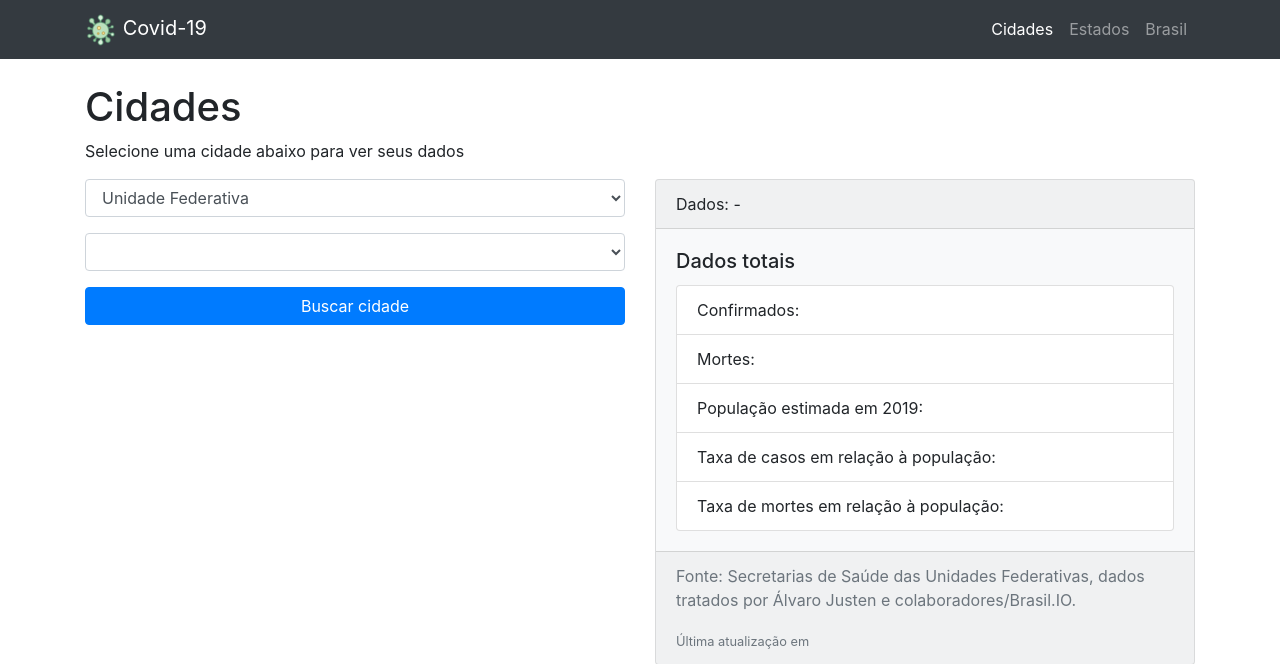
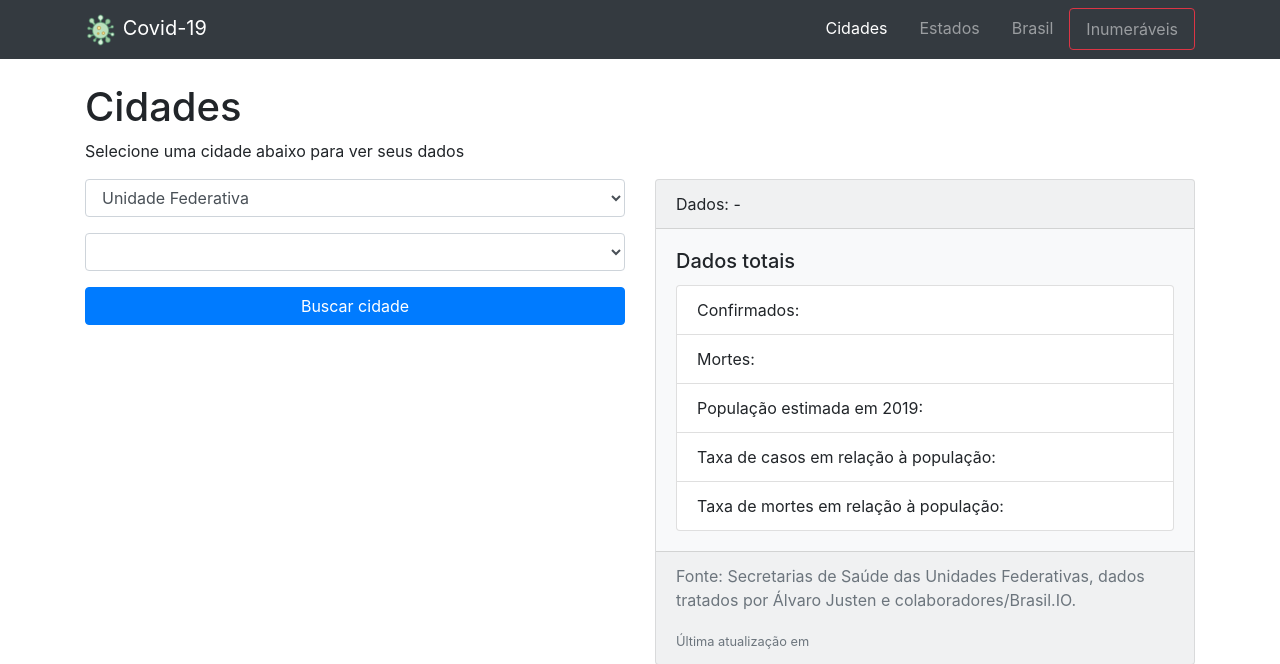
Before and after one commit to bastter-com/covid-site-graficos, a Django app: page /cidades/ in a window 1280 px wide. Shown: the top 664 px of the page. Run offline with Django 3.2, Linux system fonts and the light colour scheme; data comes from the database, SQL or seed files in the repository; lists and menus that the app fills with data are empty; some libraries are stand-ins or nearby versions.

Commit message:
add: inumeraveis page to index.html

```diff
--- a/templates/base.html
+++ b/templates/base.html
@@ -108,7 +108,7 @@
       integrity="sha384-wfSDF2E50Y2D1uUdj0O3uMBJnjuUD4Ih7YwaYd1iqfktj0Uod8GCExl3Og8ifwB6"
       crossorigin="anonymous"
     ></script>
-    <nav class="navbar navbar-expand-lg navbar-dark bg-dark text-white mb-4">
+    <nav class="navbar navbar-expand-sm navbar-dark bg-dark text-white mb-4">
       <div class="container">
         <a href="{% url 'index' %}" class="navbar-brand">
           <img
@@ -131,23 +131,30 @@
             <li class="nav-item">
               <a
                 href="{% url 'cities' %}"
-                class="nav-link {% if navbar == 'cities' %} active {% endif %}"
+                class="nav-link px-3 {% if navbar == 'cities' %} active {% endif %}"
                 >Cidades</a
               >
             </li>
             <li class="nav-item">
               <a
                 href="{% url 'states' %}"
-                class="nav-link {% if navbar == 'states' %} active {% endif %}"
+                class="nav-link px-3 {% if navbar == 'states' %} active {% endif %}"
                 >Estados</a
               >
             </li>
             <li class="nav-item">
               <a
                 href="{% url 'brazil' %}"
-                class="nav-link {% if navbar == 'brazil' %} active {% endif %}"
+                class="nav-link px-3 {% if navbar == 'brazil' %} active {% endif %}"
                 >Brasil</a
               >
+            </li>
+            <li class="nav-item" id="inumeraveis">
+              <a
+                href="https://inumeraveis.com.br/"
+                class="nav-link px-3 btn btn-outline-danger text-left"
+                >Inumeráveis</a
+                >
             </li>
             {% comment %} <li class="nav-item">
               <a
```
Also changed, not shown: templates/index.html (+6 -7 lines).
